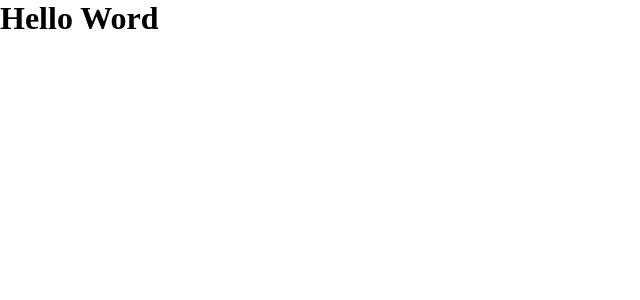
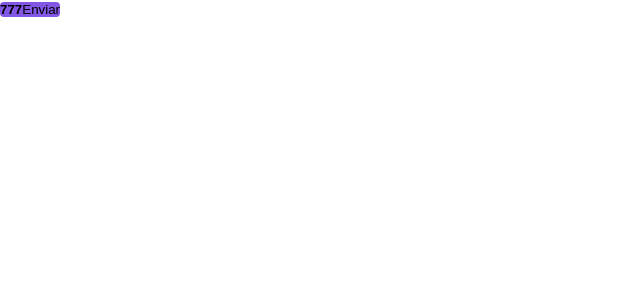
Before and after one commit to ViniSSantos/shop-ignite, a Next.js app: page / in a window 1280 px wide. Shown: the top 300 px of the page, without its empty margins (0-640 px from the left). Built offline with nearby package versions, Linux system fonts and the light colour scheme.

Commit message:
createStitches

```diff
--- a/package.json
+++ b/package.json
@@ -9,6 +9,7 @@
     "lint": "next lint"
   },
   "dependencies": {
+    "@stitches/react": "^1.2.8",
     "@types/node": "20.4.1",
     "@types/react": "18.2.14",
     "@types/react-dom": "18.2.6",
--- a/src/pages/_document.tsx
+++ b/src/pages/_document.tsx
@@ -1,4 +1,5 @@
-import { Html, Head, Main, NextScript } from "next/document"
+import { Html, Head, Main, NextScript } from "next/document";
+import { getCssText } from '../styles';
 
 
 export default function Document() {
@@ -8,6 +9,8 @@
                 <link rel="preconnect" href="https://fonts.googleapis.com"/>
                 <link rel="preconnect" href="https://fonts.gstatic.com" crossOrigin="anonymous"/>
                 <link href="https://fonts.googleapis.com/css2?family=Roboto:wght@400;700&display=swap" rel="stylesheet"/>
+
+                <style id="stitches" dangerouslySetInnerHTML={{ __html: getCssText() }} />
             </Head>
             <body>
                 <Main />
--- a/src/pages/index.tsx
+++ b/src/pages/index.tsx
@@ -1,10 +1,31 @@
 //File-System Routing
 //Roteamento baseados em arquivos físicos.
+import { styled } from "../styles";
+
+const Button = styled('button', {
+  backgroundColor : '$rocketseat',
+  borderRadius : 4,
+  border : 0,
+  padding : '4px, 8px',
+
+
+  span: {
+   fontWeight : 'bold',
+  },
+
+  '&:hover': {
+    filter: 'brightness(0.8)',
+  },
+})
 
 export default function Home() {
   return (
     <>
-      <h1>Hello Word</h1>
+      <Button>
+        <span>777</span>
+        Enviar
+      </Button>
+
     </>
   )
 }
--- /dev/null
+++ b/src/styles/index.ts
@@ -0,0 +1,19 @@
+import { createStitches } from "@stitches/react";
+
+export const {
+    config,
+    styled,
+    css,
+    globalCss,
+    keyframes,
+    getCssText,
+    theme,
+    createTheme,
+
+} = createStitches ({
+    theme: {
+        colors:{
+            rocketseat: '#8257e6'
+        }
+    }
+})
```
Also changed, not shown: 1 other file (tests, documents, lock files or other folders).
